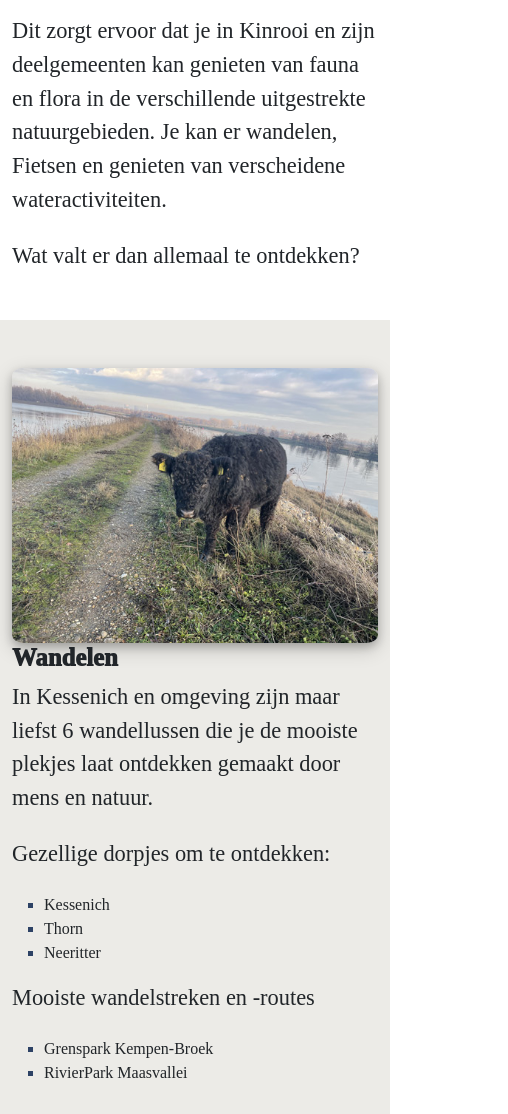
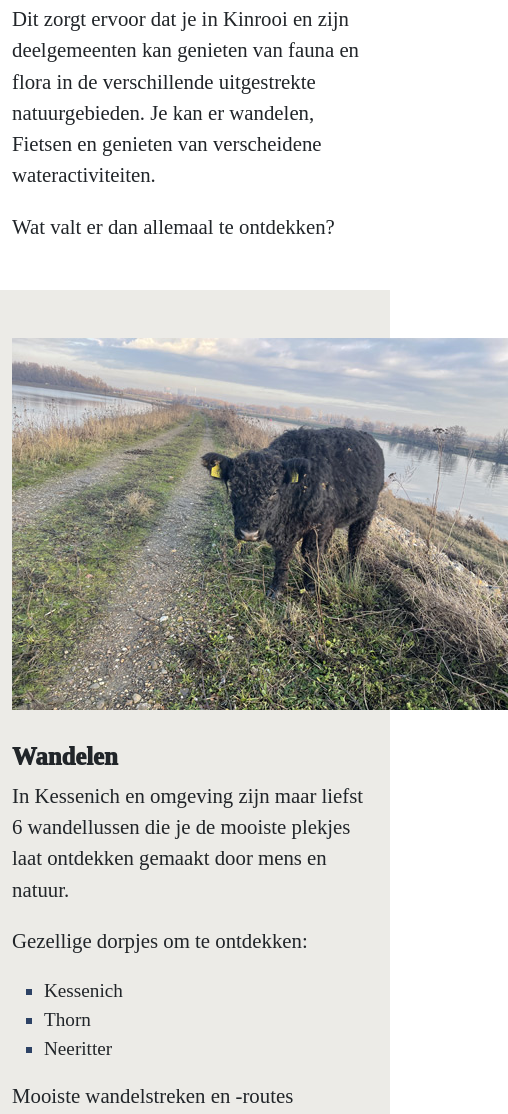
Before and after one commit to itfactory-tm/2022_2023_1wt_portfolio-NielsJanssen90, a website: page activiteiten.html in a window 390 px wide. Shown: the part 276-1390 px from the top of the page, 508 px wide, since content can reach past the window. Drawn offline with nearby package versions, Linux system fonts and the light colour scheme; a web font is replaced by a local one.

Commit message:
Final updates

```diff
--- a/activiteiten.html
+++ b/activiteiten.html
@@ -61,8 +61,8 @@
             <section class="page-section bg-light newpage" >
                 <div class="container">
                     <div class="row text-lg-start">
-                        <div class="col-md-6">
-                            <img class=img-fluid src="./assets/img/koe.JPG" alt="Foto koe">
+                        <div class="col-md-6 custom-pb-2">
+                            <img class=img-fluid" src="./assets/img/koe.JPG" alt="Foto koe">
                         </div>
                         <div class="col-md-6">
                             <h2 class="h2">Wandelen</h2>
@@ -145,7 +145,7 @@
             <section class="page-section bg-light newpage" >
                 <div class="container">
                     <div class="row text-lg-start">
-                        <div class="col-md-6">
+                        <div class="col-md-6 custom-pb-2">
                             <img class="img-fluid" src="./assets/img/water.jpg" alt="Foto maasplassen">
                         </div>
                         <div class="col-md-6">
--- a/assets/css/stylesheet.css
+++ b/assets/css/stylesheet.css
@@ -22,7 +22,10 @@ body {
 }
 @media (min-width: 360px){
     p{
-        font-size:1.4rem;
+        font-size:1.3rem;
+    }
+    ul li{
+        font-size: 1.2rem;
     }
     .custom-pb-2 {
         padding-bottom: 2rem !important;
```
Also changed, not shown: fietscafe.html (+1 -1 lines), README.md, assets/img/fietscafe5.jpg (added).
